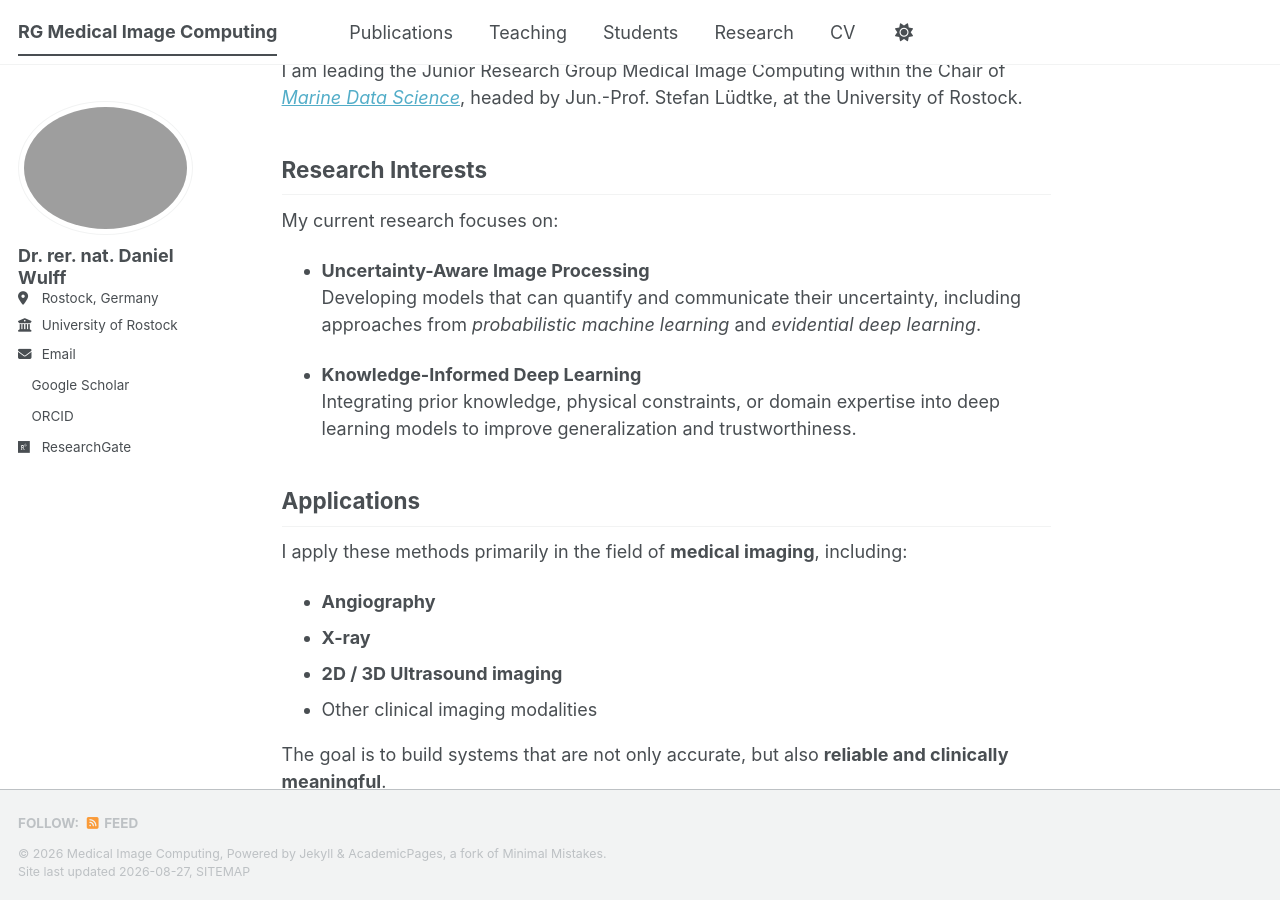
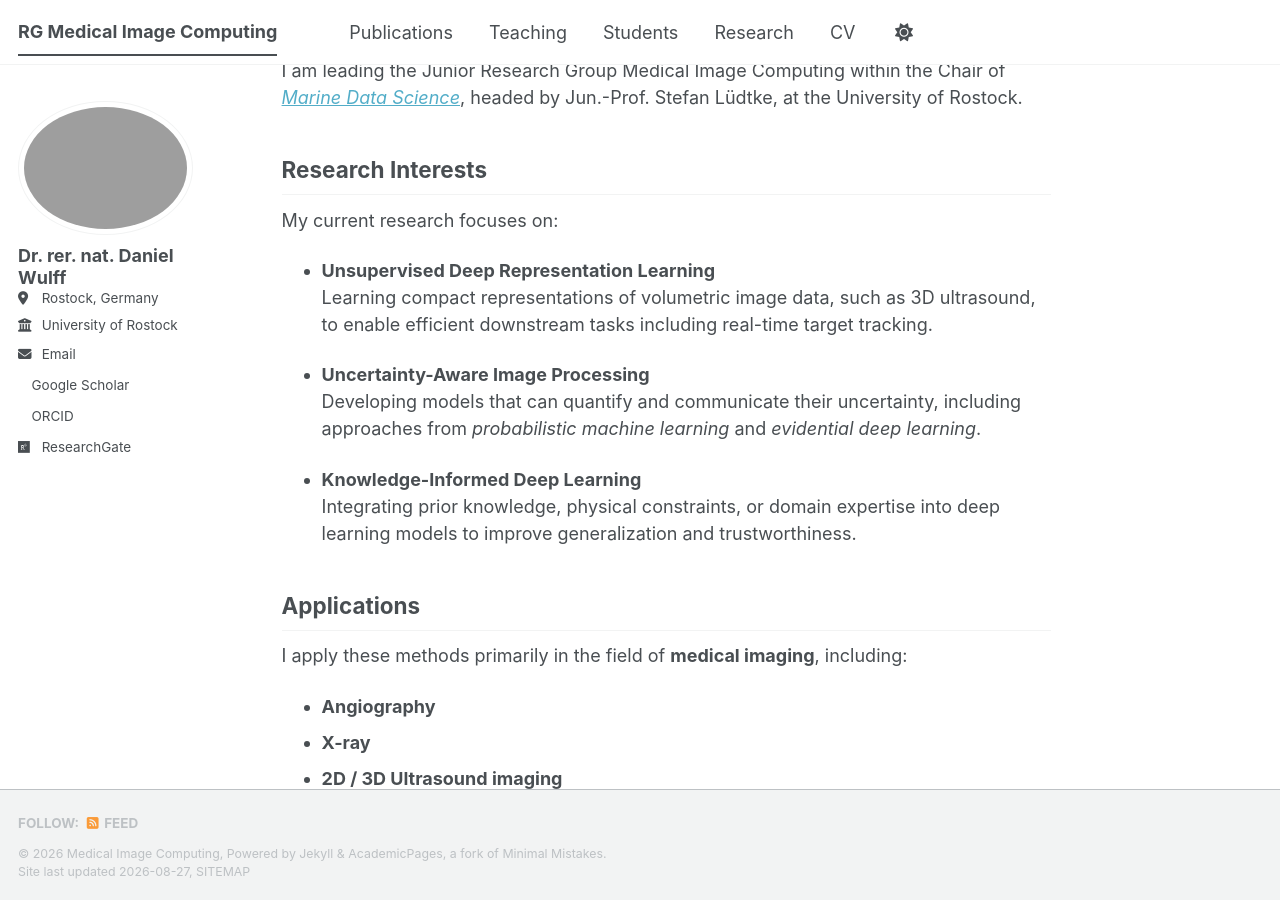
Before and after one commit to Wulle192/MICgroup, a Jekyll site: the page built from _pages/about.md, in a window 1280 px wide and 900 px high, scrolled down 313 px. Built offline with Jekyll 4.4.1, drawn with Linux system fonts in a browser that asks for light colours; a style sheet for code colours, icons or effects is not loaded.

Commit message:
Add representation learning to research focus

```diff
--- a/_pages/about.md
+++ b/_pages/about.md
@@ -14,7 +14,7 @@ I am a researcher working at the intersection of **machine learning** and
 My work aims to make deep learning models more reliable, interpretable, and robust for real-world applications.
 
 I am leading the Junior Research Group Medical Image Computing within the Chair
-of [*Marine Data Science*](https://marine-data-science.github.io/mds-website/),
+of [*Marine Data Science*](https://www.mds-lab.de/),
 headed by Jun.-Prof. Stefan Lüdtke, at the University of Rostock.
 
 
@@ -22,6 +22,9 @@ headed by Jun.-Prof. Stefan Lüdtke, at the University of Rostock.
 ## Research Interests
 
 My current research focuses on:
+
+- **Unsupervised Deep Representation Learning**
+  Learning compact representations of volumetric image data, such as 3D ultrasound, to enable efficient downstream tasks including real-time target tracking.
 
 - **Uncertainty-Aware Image Processing**
   Developing models that can quantify and communicate their uncertainty, including approaches from *probabilistic machine learning* and *evidential deep learning*.
```
Also changed, not shown: _pages/publications.md (+0 -1 lines).
